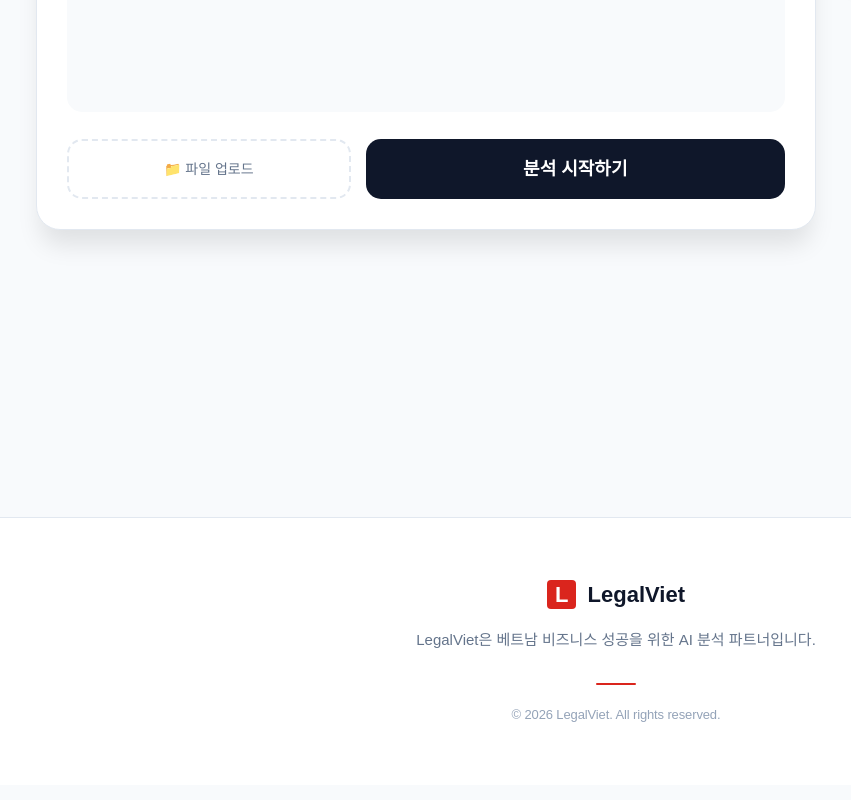
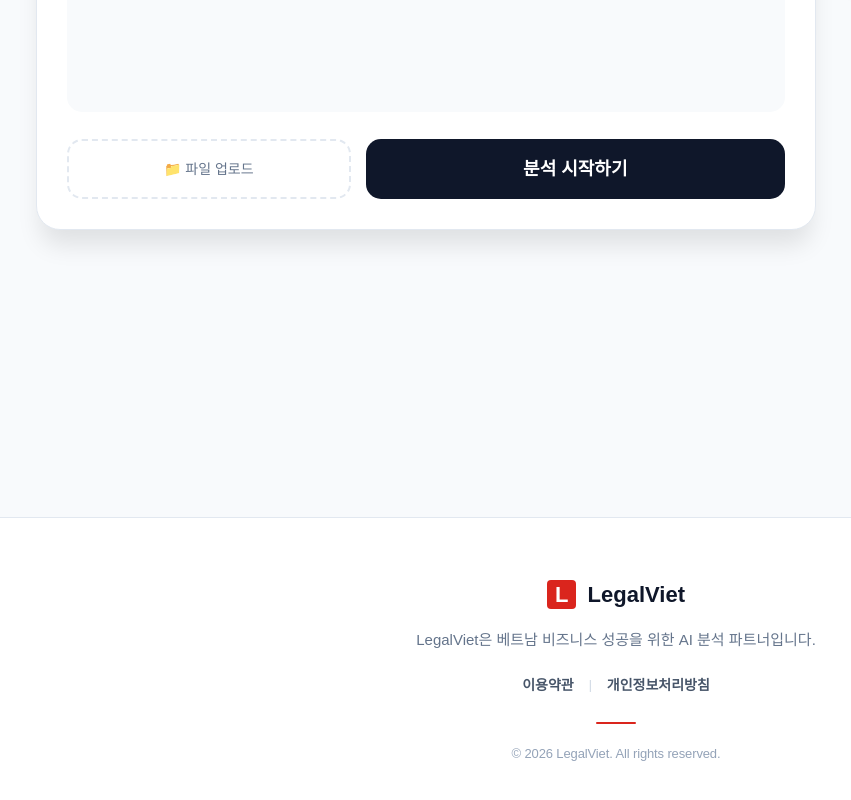
Before and after one commit to Homechiminh/Legalviet, a Next.js app: page / in a window 1280 px wide. Shown: the part 550-1350 px from the top of the page, without its empty margins (24-875 px from the left). Built offline with nearby package versions, Linux system fonts and the light colour scheme; grey boxes are pictures that could not be loaded.

Commit message:
Update Footer.js

```diff
--- a/src/components/Footer.js
+++ b/src/components/Footer.js
@@ -1,25 +1,65 @@
+"use client";
 import { t } from './Translations';
+import Link from 'next/link';
 
 export default function Footer({ lang }) {
+  // 빌드 시 lang이 undefined일 경우를 대비해 기본값 'ko' 설정
+  const currentLang = lang || 'ko';
+  const content = t[currentLang] || t['ko'];
+
   return (
     <footer className="footer">
       <div className="footer-content">
         <div className="footer-logo">
           <span className="logo-box">L</span> LegalViet
         </div>
-        <p className="footer-desc">{t[lang].footerDesc}</p>
+
+        {/* 설명 문구 */}
+        <p className="footer-desc">{content?.footerDesc}</p>
+
+        {/* [추가] 사이트 승인을 위한 필수 법적 링크 */}
+        <div className="footer-links">
+          <Link href="/terms">
+            <span className="link-item">{currentLang === 'ko' ? '이용약관' : 'Terms of Service'}</span>
+          </Link>
+          <span className="link-divider">|</span>
+          <Link href="/privacy">
+            <span className="link-item">{currentLang === 'ko' ? '개인정보처리방침' : 'Privacy Policy'}</span>
+          </Link>
+        </div>
+
         <div className="footer-divider"></div>
-        <div className="copyright">{t[lang].copyright}</div>
+        <div className="copyright">{content?.copyright}</div>
       </div>
 
       <style jsx>{`
-        .footer { background: #fff; border-top: 1px solid #e2e8f0; padding: 60px 0; margin-top: 80px; }
-        .footer-content { max-width: 1200px; margin: 0 auto; padding: 0 20px; text-align: center; display: flex; flex-direction: column; align-items: center; }
+        .footer {
+          background: #fff;
+          border-top: 1px solid #e2e8f0;
+          padding: 60px 0;
+          margin-top: 80px;
+        }
+        .footer-content {
+          max-width: 1200px;
+          margin: 0 auto;
+          padding: 0 20px;
+          text-align: center;
+          display: flex;
+          flex-direction: column;
+          align-items: center;
+        }
 
         .footer-logo { font-size: 22px; font-weight: 900; color: #0f172a; margin-bottom: 15px; }
         .logo-box { background: #da251d; color: #fff; padding: 2px 8px; border-radius: 4px; margin-right: 5px; }
 
-        .footer-desc { font-size: 15px; color: #64748b; line-height: 1.8; max-width: 550px; margin-bottom: 30px; }
+        .footer-desc { font-size: 15px; color: #64748b; line-height: 1.8; max-width: 550px; margin-bottom: 20px; }
+
+        /* 법적 링크 스타일 추가 */
+        .footer-links { margin-bottom: 25px; display: flex; gap: 15px; align-items: center; }
+        .link-item { font-size: 14px; color: #475569; cursor: pointer; font-weight: 600; }
+        .link-item:hover { color: #da251d; text-decoration: underline; }
+        .link-divider { font-size: 12px; color: #cbd5e1; }
+
         .footer-divider { width: 40px; height: 2px; background: #da251d; margin-bottom: 20px; border-radius: 2px; }
 
         .copyright { font-size: 13px; color: #94a3b8; font-weight: 500; letter-spacing: -0.01em; }
@@ -27,6 +67,8 @@ export default function Footer({ lang }) {
         @media (max-width: 600px) {
           .footer { padding: 40px 0; }
           .footer-desc { font-size: 14px; }
+          .footer-links { gap: 10px; }
+          .link-item { font-size: 13px; }
         }
       `}</style>
     </footer>
```
